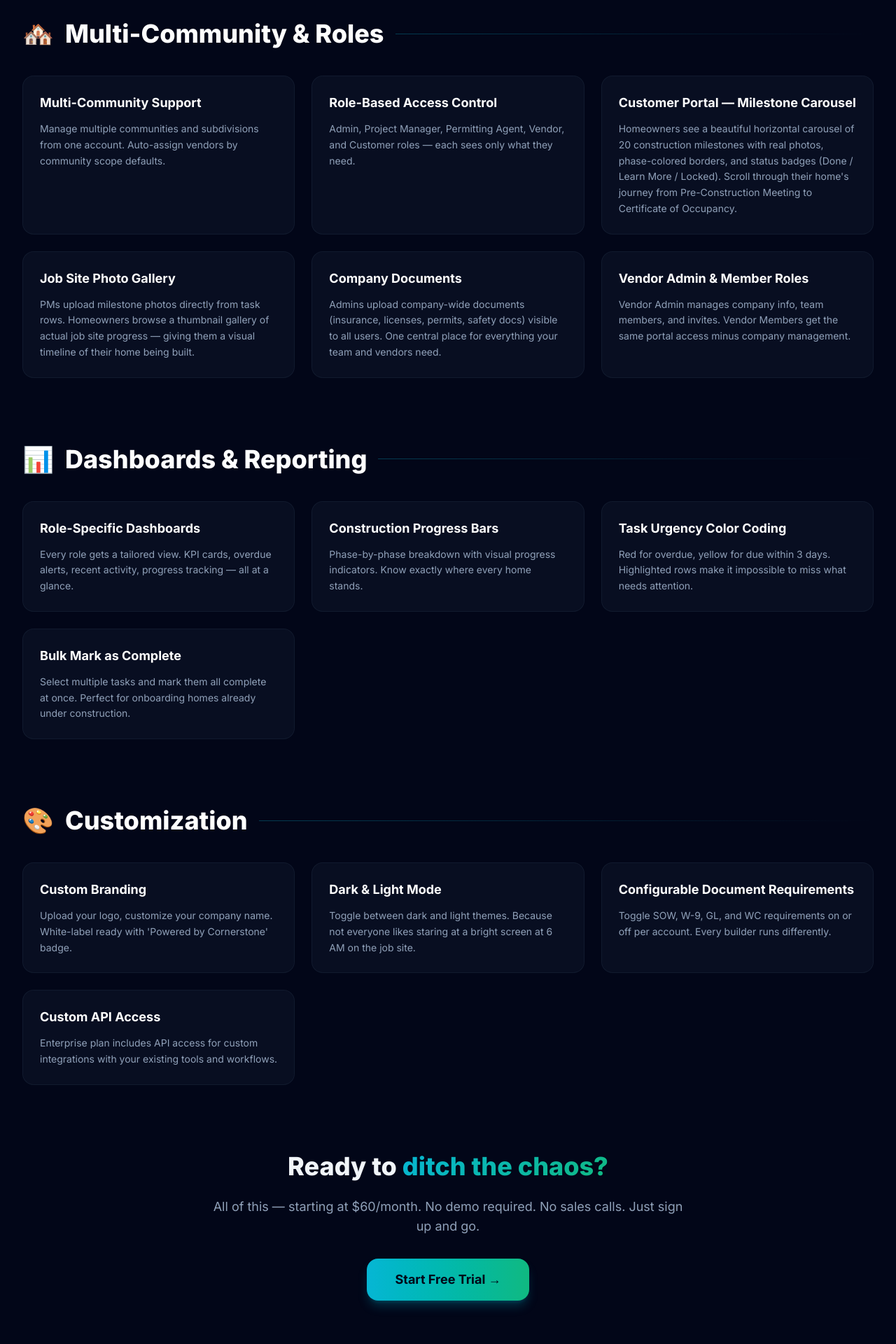
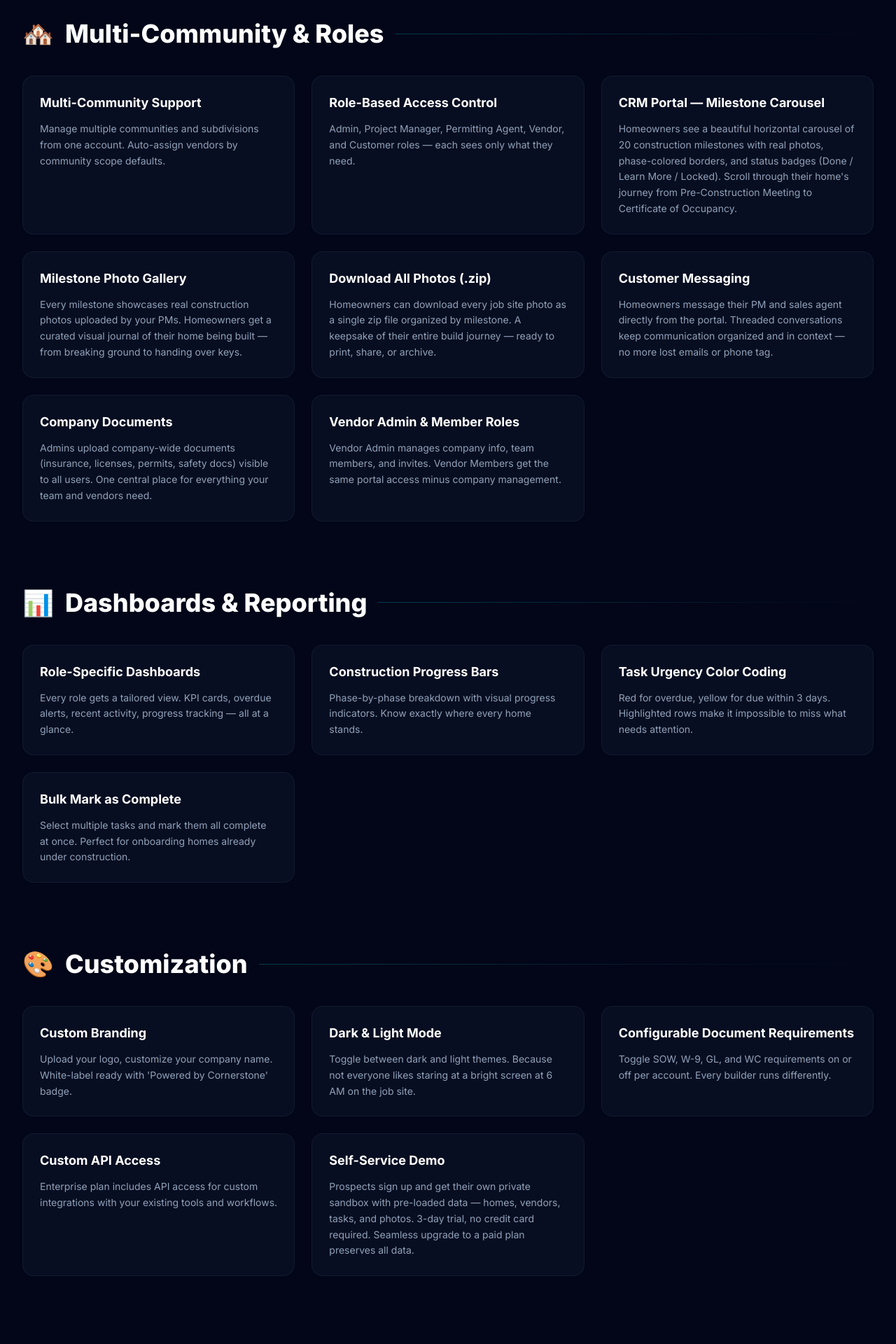
Before and after one commit to Scootermcgavin121/cornerstone-marketing, a Next.js app: page /features in a window 1280 px wide. Shown: the part 3920-5840 px from the top of the page at 70% size. Built offline with nearby package versions, Linux system fonts and the light colour scheme.

Commit message:
update: features page - milestone photos, zip download, customer messaging, CRM portal rename, self-service demo

```diff
--- a/app/components/FeaturesDetail.tsx
+++ b/app/components/FeaturesDetail.tsx
@@ -196,12 +196,20 @@ const sections = [
         desc: "Admin, Project Manager, Permitting Agent, Vendor, and Customer roles — each sees only what they need.",
       },
       {
-        name: "Customer Portal — Milestone Carousel",
+        name: "CRM Portal — Milestone Carousel",
         desc: "Homeowners see a beautiful horizontal carousel of 20 construction milestones with real photos, phase-colored borders, and status badges (Done / Learn More / Locked). Scroll through their home's journey from Pre-Construction Meeting to Certificate of Occupancy.",
       },
       {
-        name: "Job Site Photo Gallery",
-        desc: "PMs upload milestone photos directly from task rows. Homeowners browse a thumbnail gallery of actual job site progress — giving them a visual timeline of their home being built.",
+        name: "Milestone Photo Gallery",
+        desc: "Every milestone showcases real construction photos uploaded by your PMs. Homeowners get a curated visual journal of their home being built — from breaking ground to handing over keys.",
+      },
+      {
+        name: "Download All Photos (.zip)",
+        desc: "Homeowners can download every job site photo as a single zip file organized by milestone. A keepsake of their entire build journey — ready to print, share, or archive.",
+      },
+      {
+        name: "Customer Messaging",
+        desc: "Homeowners message their PM and sales agent directly from the portal. Threaded conversations keep communication organized and in context — no more lost emails or phone tag.",
       },
       {
         name: "Company Documents",
@@ -254,6 +262,10 @@ const sections = [
       {
         name: "Custom API Access",
         desc: "Enterprise plan includes API access for custom integrations with your existing tools and workflows.",
+      },
+      {
+        name: "Self-Service Demo",
+        desc: "Prospects sign up and get their own private sandbox with pre-loaded data — homes, vendors, tasks, and photos. 3-day trial, no credit card required. Seamless upgrade to a paid plan preserves all data.",
       },
     ],
   },
```
